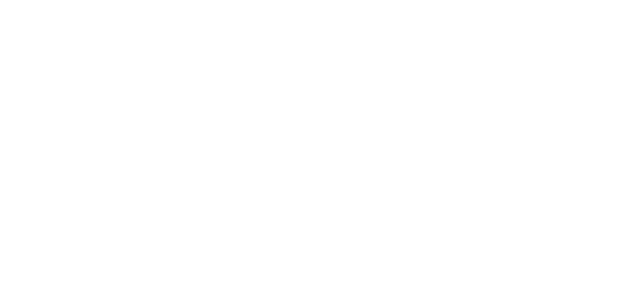
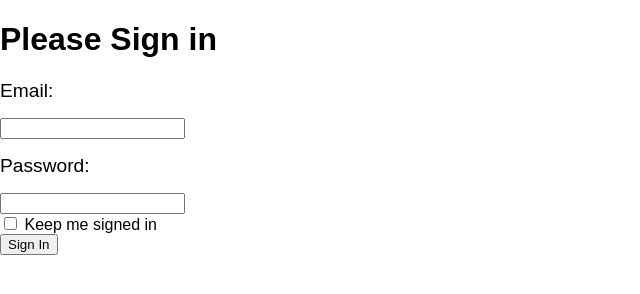
Before and after one commit to WencongHuang/CompleteGuideInHTMLCSS-JS, a plain HTML site: page LoginPage/index.html in a window 1280 px wide. Shown: the whole page, without its empty margins (0-640 px from the left). Drawn offline with Linux system fonts and the light colour scheme.

Commit message:
Started Login Page

```diff
--- a/LoginPage/index.html
+++ b/LoginPage/index.html
@@ -9,6 +9,25 @@
 </head>
 
 <body>
+  <div class="my-form">
+    <form action="">
+      <div class="my-border">
+        <h1>Please Sign in</h1>
 
+        <label for="emailbox" class="block-labels">Email:</label>
+        <input type="text" id="emailbox">
+
+        <label for="passwordbox" class="block-labels">Password:</label>
+        <input type="password" id="passwordbox">
+
+        <div id="login-checkbox">
+          <input type="checkbox" id="my-checkbox">
+          <label for="my-checkbox">Keep me signed in</label>
+        </div>
+
+        <button id="sign-in-button">Sign In</button>
+      </div>
+    </form>
+  </div>
 </body>
 </html>
--- a/LoginPage/style.css
+++ b/LoginPage/style.css
@@ -0,0 +1,19 @@
+body {
+  margin: 0;
+  font-family:Arial, Helvetica, sans-serif;
+}
+
+.block-labels {
+  display: block;
+  font-size: 1.2rem;
+  margin-bottom: 1rem;
+  margin-top: 1rem;
+}
+
+h1 {
+  text-align: center;
+}
+
+.my-form {
+  display: flex;
+}
```
